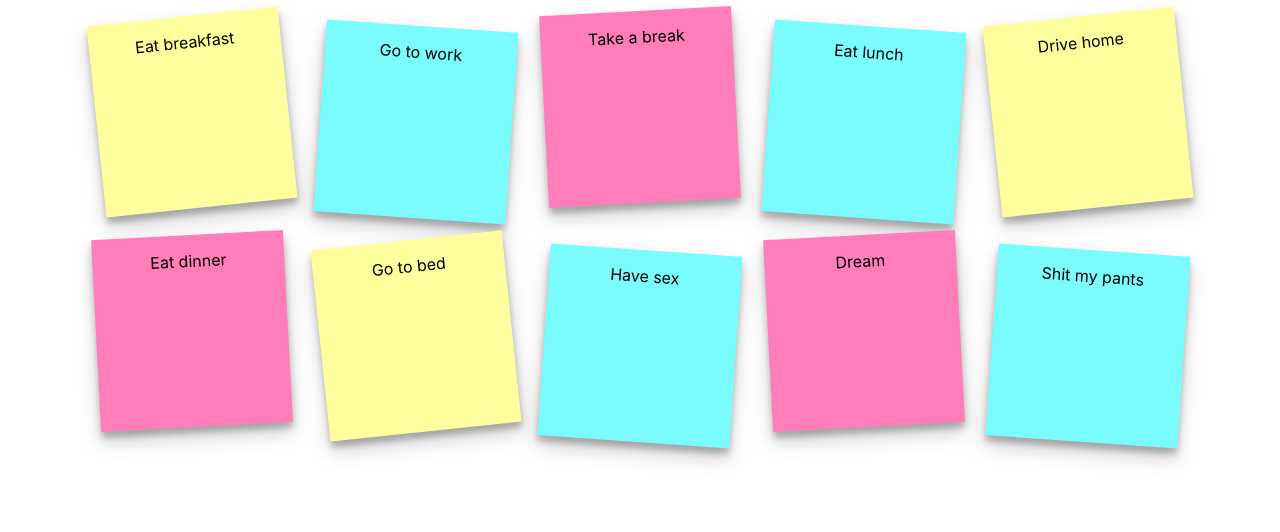
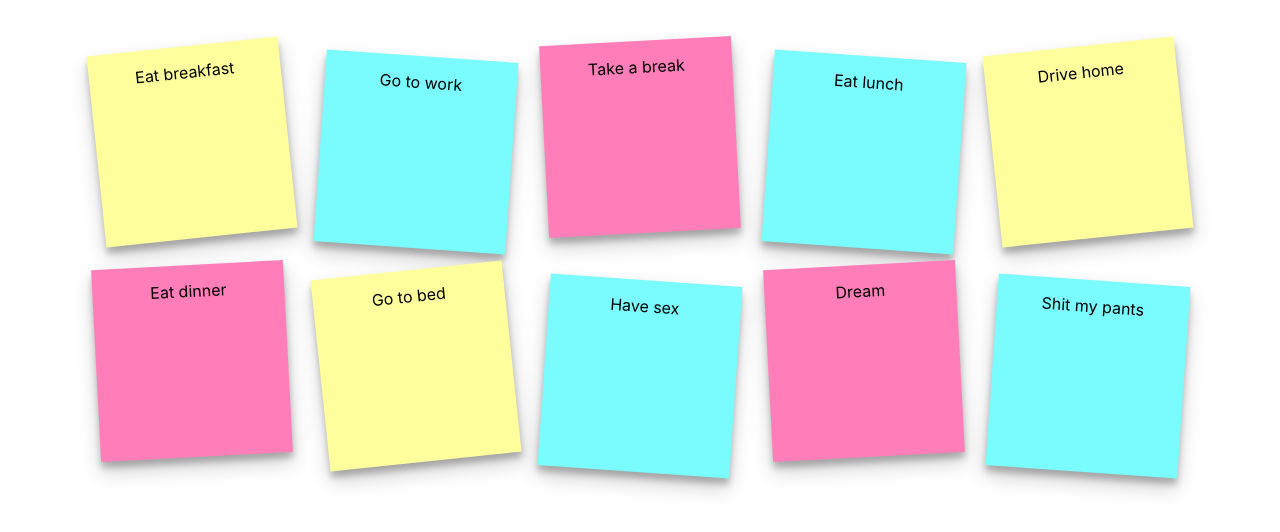
Before and after one commit to willdarkins/-sticky-quips-frontend, a React (Create React App) app: page / in a window 1280 px wide. Shown: the top 532 px of the page. Built offline with nearby package versions, Linux system fonts and the light colour scheme.

Commit message:
working out logic for capturing text value from notes to send to database

```diff
--- a/src/App.css
+++ b/src/App.css
@@ -1,8 +1,12 @@
 .App {
   text-align: center;
+  margin-top: 30px;
+  padding-bottom: 60px;
+  min-height: 100%;
 }
 
 .notes-list{
+
   display: flex;
   flex-wrap: wrap;
   justify-content: center;
--- a/src/components/Note/Note.tsx
+++ b/src/components/Note/Note.tsx
@@ -1,4 +1,4 @@
-import React, { FC } from 'react'
+import React, { FC, FocusEvent } from 'react'
 import INote from '../../interfaces/note.interface'
 import './Note.css'
 
@@ -6,11 +6,22 @@ import './Note.css'
 type Props = {
     note: INote
 }
+
+//function to grab textcontent from note after user clicks out of div
+const noteTextUpdated = (event: FocusEvent<HTMLDivElement>) => {
+    console.log('Note text has changed')
+    console.log(event.currentTarget.textContent)
+}
+
 //the FC(Functional Component) will take in the Props type and de-construct the note property to pass all the info from INote
-const Note: FC<Props> = ({note}) => {
+const Note: FC<Props> = ({ note }) => {
     return (
         <div className='note'>
-    <div className='note__text'>{note.text}</div>
+            <div className='note__text'
+            contentEditable={true}
+            suppressContentEditableWarning={true}
+            onBlur={noteTextUpdated}
+            >{note.text}</div>
             <div className='note__link'>
                 <a href={note.link}>{note.link}</a>
             </div>
```
Lines whose indentation alone changed are shown as unchanged.
